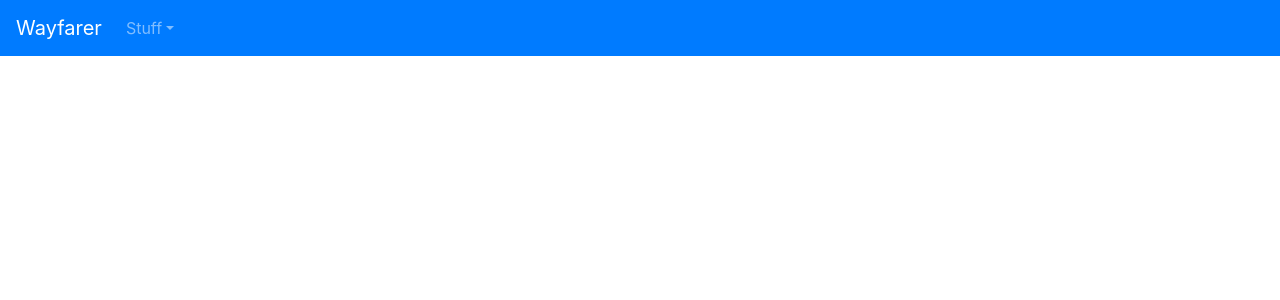
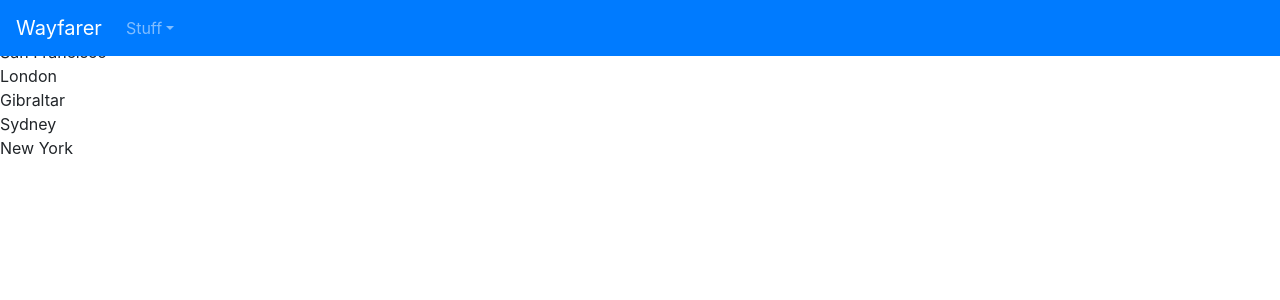
Before and after one commit to nleclaire/wayfarer-project, an Angular app: page /cities in a window 1280 px wide. Shown: the top 300 px of the page. Built offline with nearby package versions, Linux system fonts and the light colour scheme.

Commit message:
Rendering cities for each city

```diff
--- a/src/app/cities/cities.component.html
+++ b/src/app/cities/cities.component.html
@@ -1 +1,15 @@
 <p>cities works!</p>
+
+<div *ngFor="let city of cities">
+
+  <!-- Render card component for each city in list -->
+
+  <!-- img of city -->
+
+  <!-- city name prolly h1 -->
+
+  <div>
+    {{city.name}}
+  </div>
+
+</div>
--- a/src/app/cities/cities.component.ts
+++ b/src/app/cities/cities.component.ts
@@ -7,6 +7,29 @@ import { Component, OnInit } from '@angular/core';
 })
 export class CitiesComponent implements OnInit {
 
+  cities = [
+    {
+      name : 'San Francisco',
+      image_url : ''
+    },
+    {
+      name : 'London',
+      image_url : ''
+    },
+    {
+      name : 'Gibraltar',
+      image_url : ''
+    },
+    {
+      name : 'Sydney',
+      image_url : ''
+    },
+    {
+      name : 'New York',
+      image_url : ''
+    }
+  ];
+
   constructor() { }
 
   ngOnInit(): void {
--- a/src/app/navbar/navbar.component.html
+++ b/src/app/navbar/navbar.component.html
@@ -1,9 +1,13 @@
 <nav class="navbar navbar-expand-md navbar-dark bg-primary fixed-top">
+
   <a class="navbar-brand" routerLink="home">Wayfarer</a>
+
   <button class="navbar-toggler" type="button"  data-target="#navbarsDefault" aria-controls="navbarsDefault" aria-expanded="false" aria-label="Toggle navigation">
     <span class="navbar-toggler-icon" (click)="isNavbarCollapsed = !isNavbarCollapsed"></span>
   </button>
+
   <div [ngbCollapse]="isNavbarCollapsed" class="collapse navbar-collapse" id="navbarsDefault">
+
     <ul class="navbar-nav mr-auto">
       <li class="nav-item dropdown" ngbDropdown>
         <a class="nav-link dropdown-toggle" id="id01" ngbDropdownToggle>Stuff</a>
@@ -12,7 +16,9 @@
           <a class="dropdown-item" href="home">Home</a>
           <a class="dropdown-item" href="cities">Cities</a>
         </div>
+
       </li>
     </ul>
+
   </div>
 </nav>
```
Lines whose indentation alone changed are shown as unchanged.
